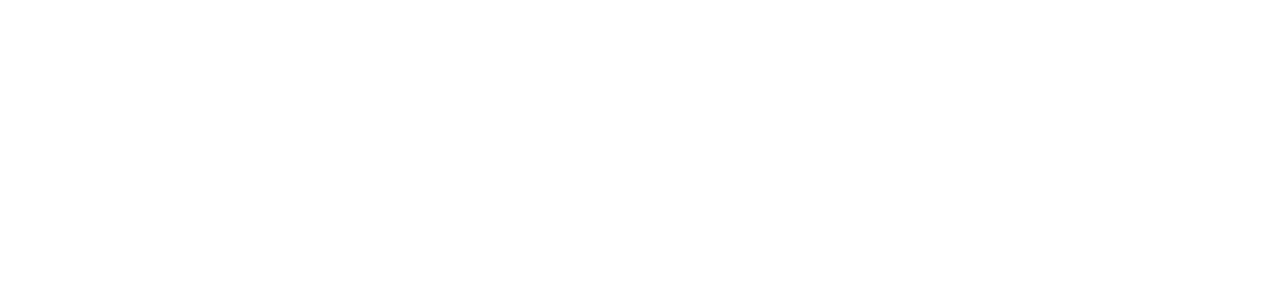
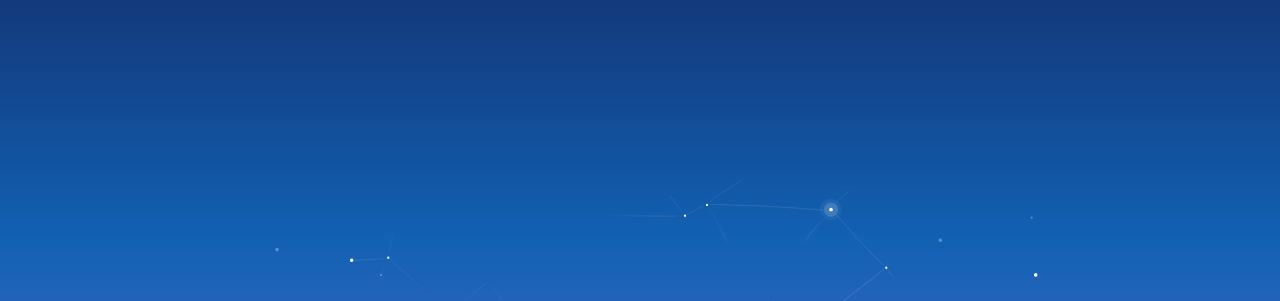
Before and after one commit to fabiandwiputra/fabiandwiputra.github.io, a plain HTML site: page index.html in a window 1280 px wide. Shown: the top 301 px of the page. Drawn offline with nearby package versions, Linux system fonts and the light colour scheme; some packages are replaced by stand-ins of ours; a script that the page names is missing.

Commit message:
Update style.css
ganti bg

```diff
--- a/assets/css/style.css
+++ b/assets/css/style.css
@@ -18,7 +18,7 @@ body {
 body::before {
   content: "";
   position: fixed;
-  background: bg7.jpg
+  background: url('https://raw.githubusercontent.com/fabiandwiputra/fabiandwiputra.github.io/main/assets/img/background/bg7.jpg') no-repeat center center;
   background-size: cover;
   left: 0;
   right: 0;
```
